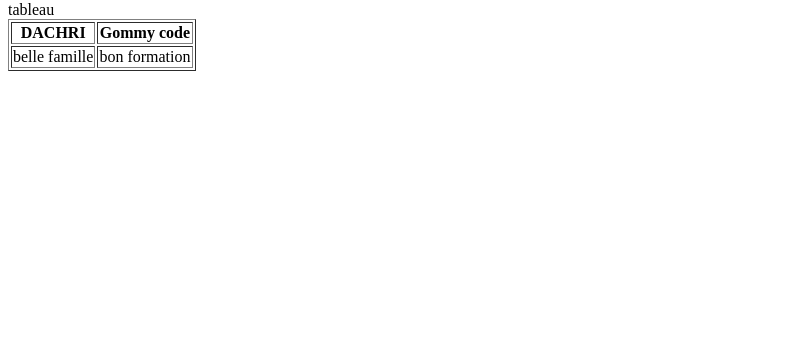
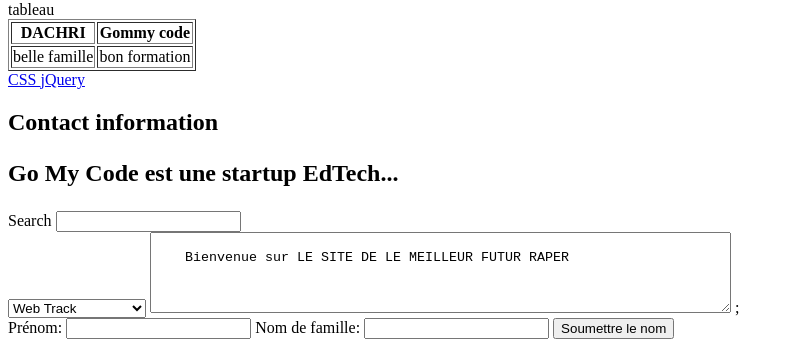
Before and after one commit to sasam2121/premier-projet-, a plain HTML site: page index.html in a window 1280 px wide. Shown: the part 716-1063 px from the top of the page, without its empty margins (0-793 px from the left). Before the commit the page ends 800 px from the top, so only its background shows below. Drawn offline with Linux system fonts and the light colour scheme.

Commit message:
terminer

```diff
--- a/index.html
+++ b/index.html
@@ -46,7 +46,69 @@
         <td>bon formation</td>
     </tr>
 </table>
+<nav>
 
+    <a href="/html/>  HTML </a>
+
+    <a href="/css/>  CSS </a>
+
+    <a href="/js/>  JavaScript </a>
+
+    <a href="/jquery/>  jQuery </a>
+
+    </nav>
+
+    <section>
+
+        <h1>  Contact information <h1>
+
+        <p> Go My Code est une startup EdTech... </p>
+
+        </section>
+</div>
+
+<form>
+
+    Search <input type = "text" name = "search"  />
+
+</form>
+<select>
+
+    <option value="HADIL">Web Track</option>
+
+    <option value="AMIR">AI Track</option>
+
+    <option value="SALMA">Game Track</option>
+
+    <option value="IYAD">Data Science Track</option>
+
+  </select>
+  <textarea name="message" cols="70" rows="5">
+
+    Bienvenue sur LE SITE DE LE MEILLEUR FUTUR RAPER
+
+</textarea> ;
+<form>
+
+    <label>Prénom:</label>
+
+    <input type="text" name="firstName" />
+
+
+
+
+    Nom de famille:</label>
+
+    <input type="text" name="lastName" id="lastName"  />
+
+
+
+
+    <!-- Ce bouton soumettra le formulaire, entraînant la redirection de la page -->
+
+    <button type="submit">Soumettre le nom</button>
+
+  </form>
 </table>
 </body>
 </html>
```
